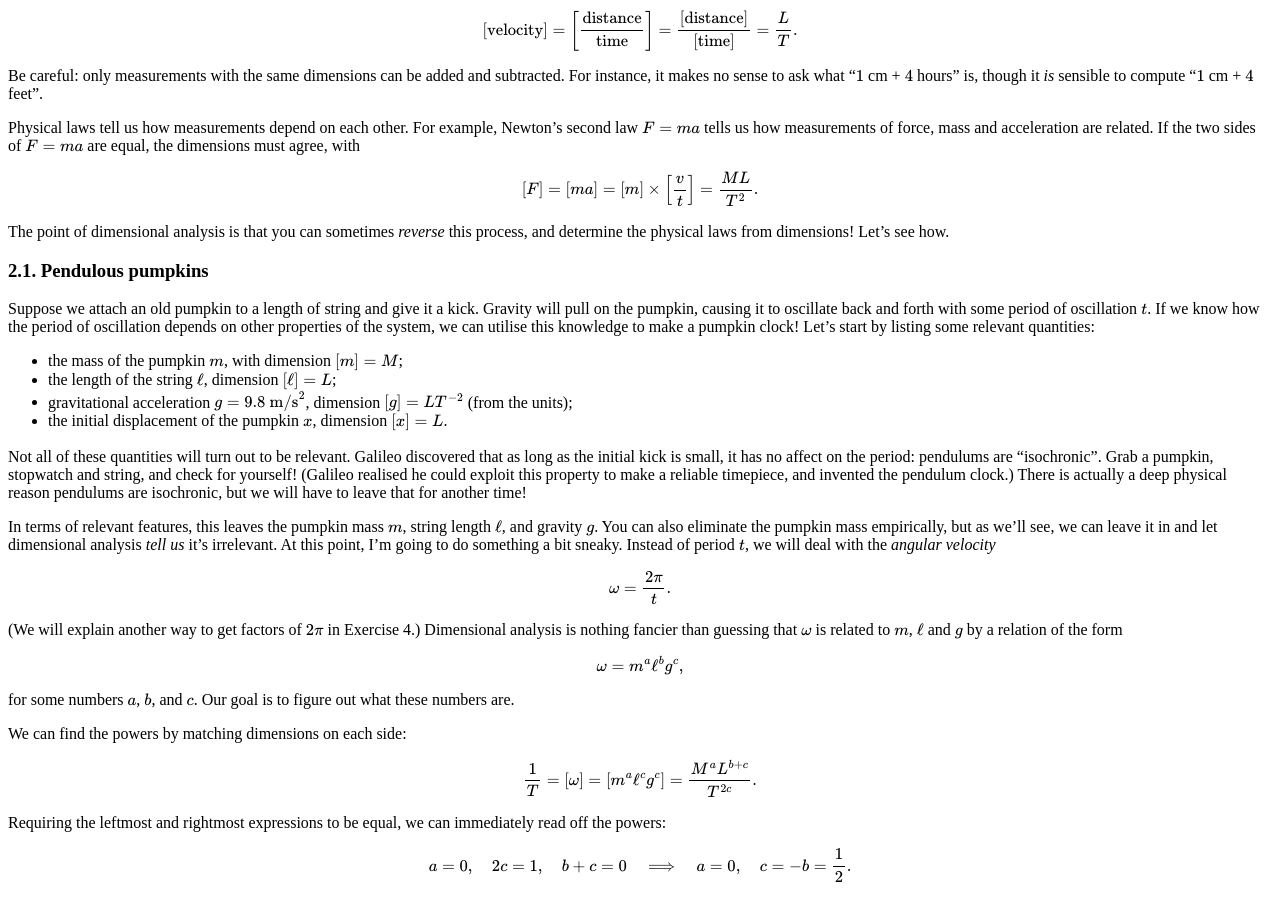
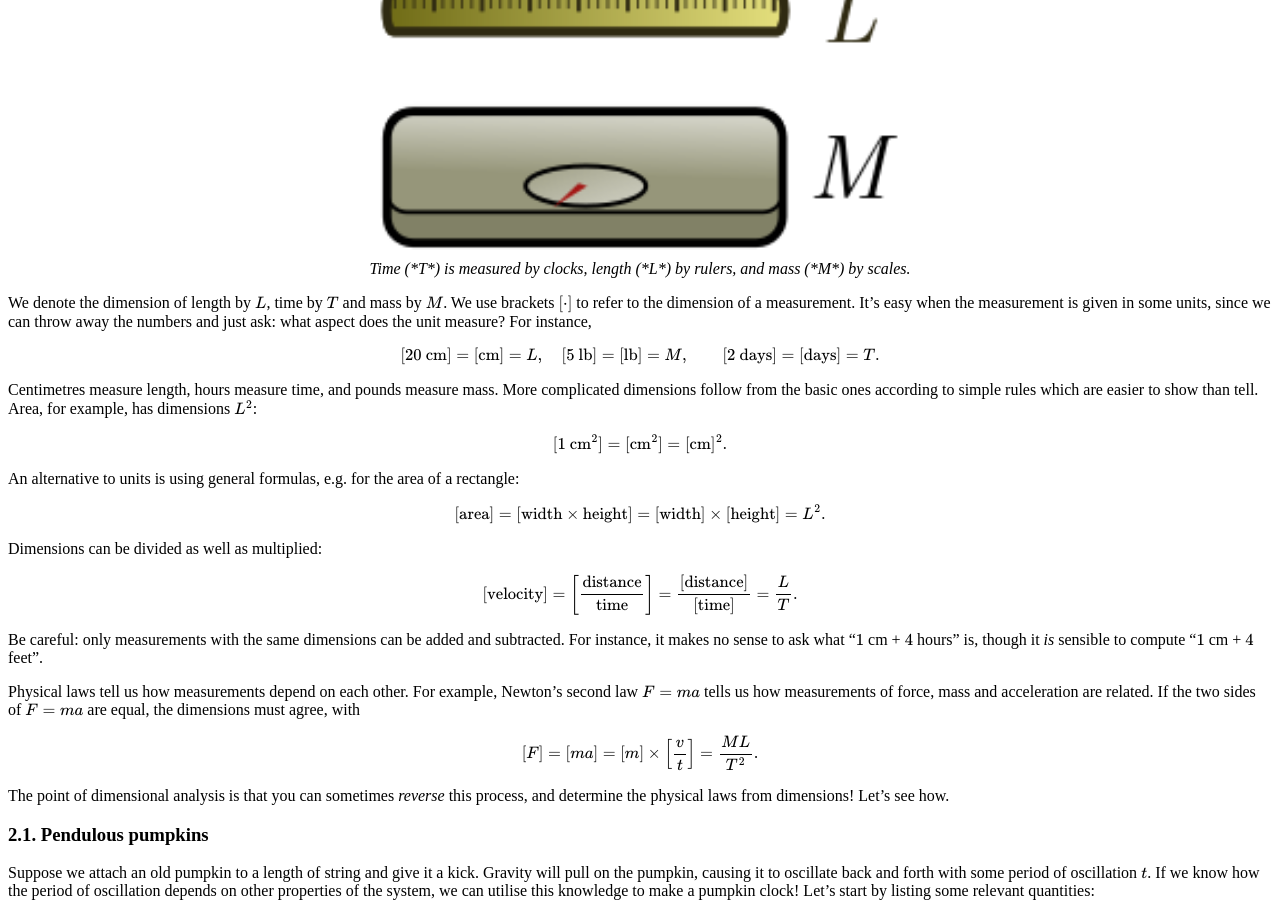
Before and after one commit to hapax/hapax.github.io, a Jekyll site: the page built from assets/simple-physics.md, in a window 1280 px wide and 900 px high, scrolled down 3243 px. Built offline with Jekyll 4.4.1, drawn with Linux system fonts in a browser that asks for light colours; our own code applies the rules of GitHub Pages for plain Markdown files; formulas are drawn with MathJax 3; a script that is not in the unit is left out.

Commit message:
Add dims

```diff
--- a/assets/simple-physics.md
+++ b/assets/simple-physics.md
@@ -140,6 +140,14 @@ For instance, if we compare the width of the pumpkin to a ruler, the
 dimension is the length, if we put it on some scales it's the mass,
 and if we time how long it takes to rot, the dimension is time.
 
+<figure>
+    <div style="text-align:center"><img src
+    ="/images/posts/hacker2.png" width="45%"/>
+		    <figcaption><i>Time (*T*) is measured by clocks, length (*L*) by
+    rulers, and mass (*M*) by scales.</i></figcaption>
+	</div>
+	</figure>
+
 We denote the dimension of length by $L$, time by $T$ and mass by
 $M$.
 We use brackets $[\cdot]$ to refer to the dimension of a measurement.
```
Also changed, not shown: images/posts/hacker2.png, 3 other files.
